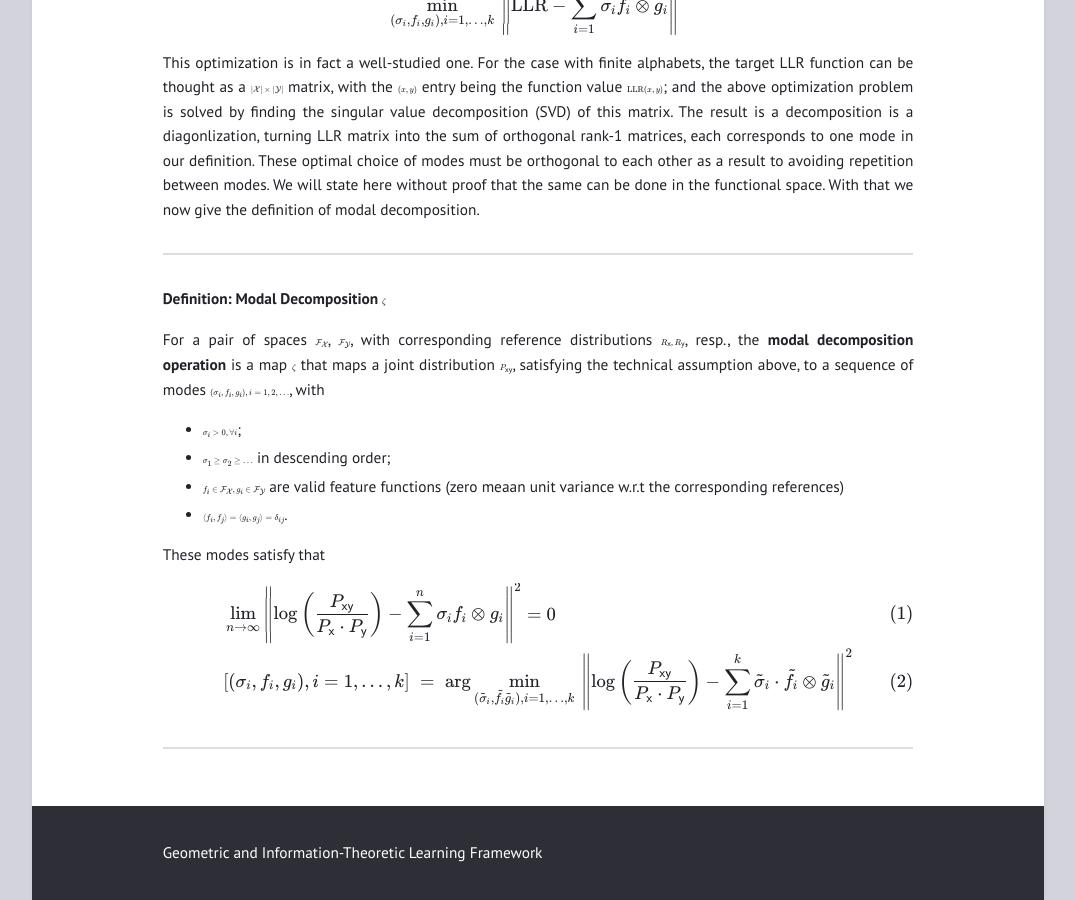
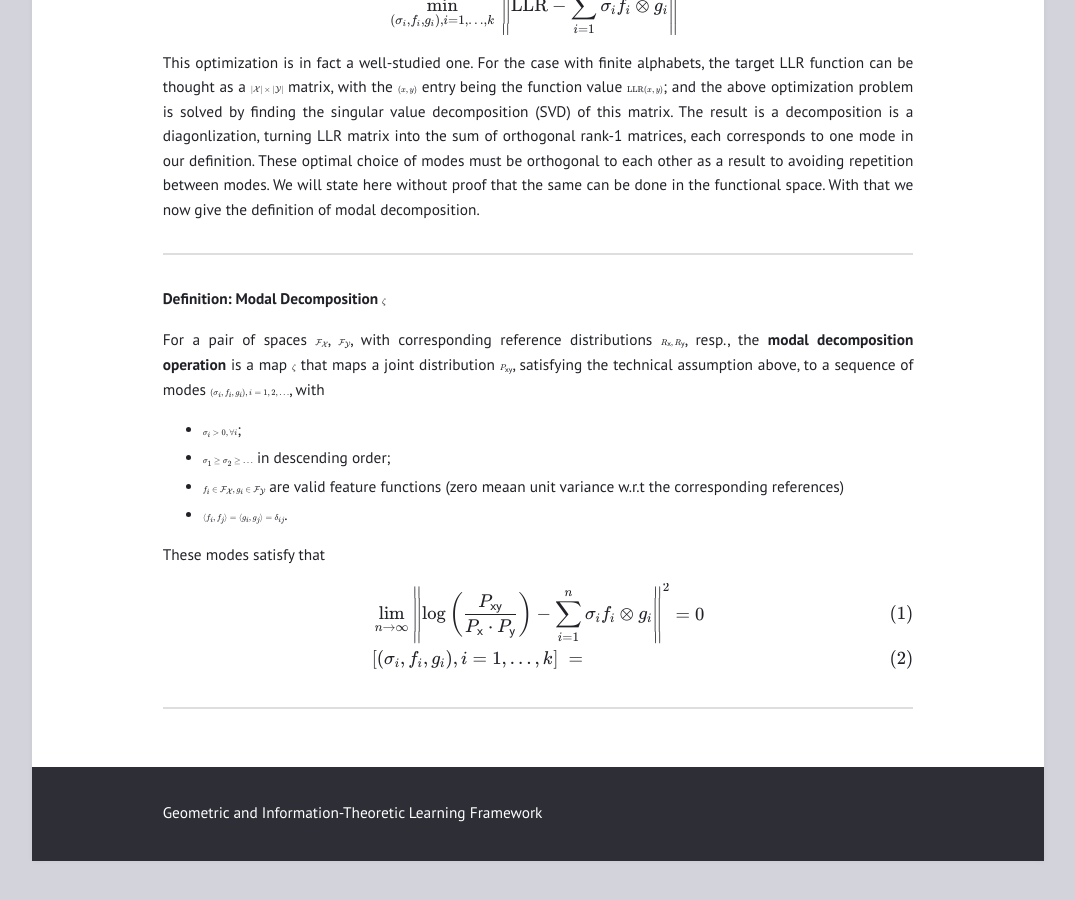
Before and after one commit to gilearning/gilearning.github.io, a Jekyll site: the page built from _posts/2022-08-15-ModalDecomposition.md, in a window 1280 px wide and 900 px high, scrolled down 2956 px. Shown: the whole window, without its empty margins (102-1177 px from the left). Built offline with Jekyll 4.4.1, drawn with Linux system fonts in a browser that asks for light colours; formulas are drawn with MathJax 3; after the commit the page ends 3817 px from its top, so only the background shows below that.

Commit message:
Update 2022-08-15-ModalDecomposition.md

```diff
--- a/_posts/2022-08-15-ModalDecomposition.md
+++ b/_posts/2022-08-15-ModalDecomposition.md
@@ -117,7 +117,7 @@ These modes satisfy that
 $$
 \begin{align}
 &\lim_{n\to \infty} \left\Vert \log \left(\frac{P_{\mathsf {xy}}}{P_\mathsf x \cdot P_\mathsf y}\right) - \sum_{i=1}^n \sigma_i f_i \otimes g_i\right\Vert^2 = 0\\
-&[(\sigma_i, f_i, g_i), i = 1, \ldots, k] \; = \; \arg\min_{(\tilde{\sigma}_i, \tilde{f}_i \tilde{g}_i), i=1, \ldots, k} \, \left\Vert \log \left(\frac{P_{\mathsf {xy}}}{P_\mathsf x\cdot P_\mathsf y} \right)- \sum_{i=1}^k \tilde{\sigma}_i \cdot \tilde{f}_i \otimes \tilde{g}_i \right\Vert^2
+&[(\sigma_i, f_i, g_i), i = 1, \ldots, k] \; = \;
 \end{align}
 $$
 
```
